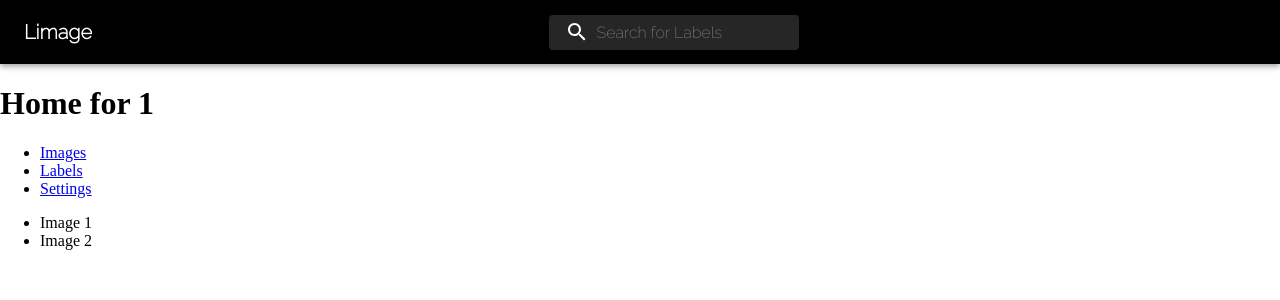
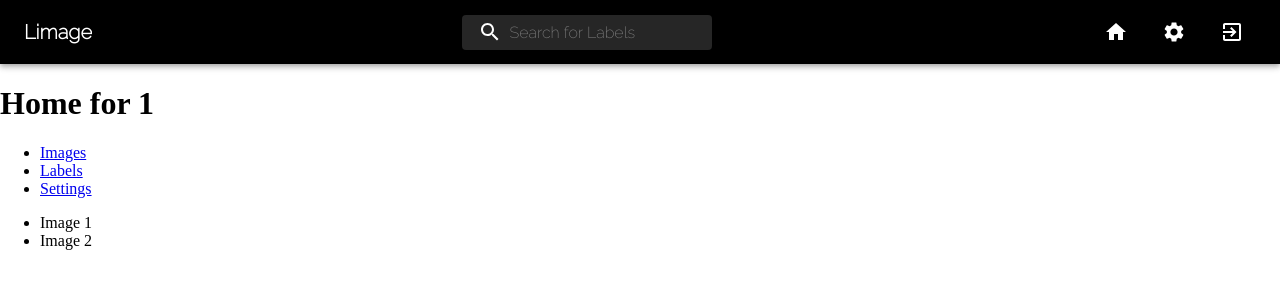
Before and after one commit to rishivijayv/limage-frontend, a React (Create React App) app: page /1 in a window 1280 px wide. Shown: the top 300 px of the page. Built offline with nearby package versions, Linux system fonts and the light colour scheme.

Commit message:
Added missing Buttons to navbar

```diff
--- a/src/Navigation/Navigation.js
+++ b/src/Navigation/Navigation.js
@@ -34,6 +34,7 @@ const useStyles = makeStyles((theme) => ({
                     </div>
 
                     <div className={classes.navigationGroup}>
+                        <Buttons />
                     </div>
 
                 </Toolbar>
```
